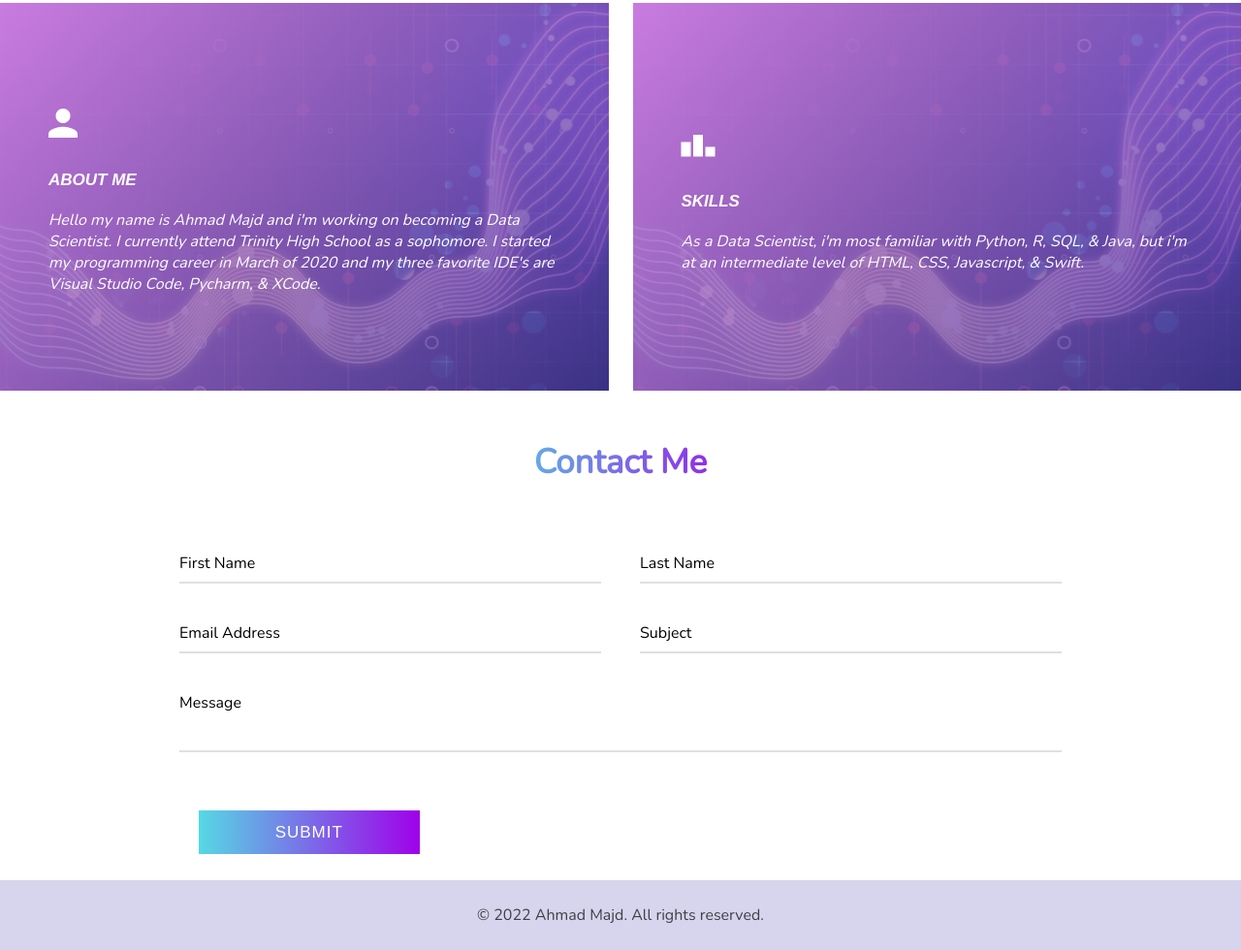
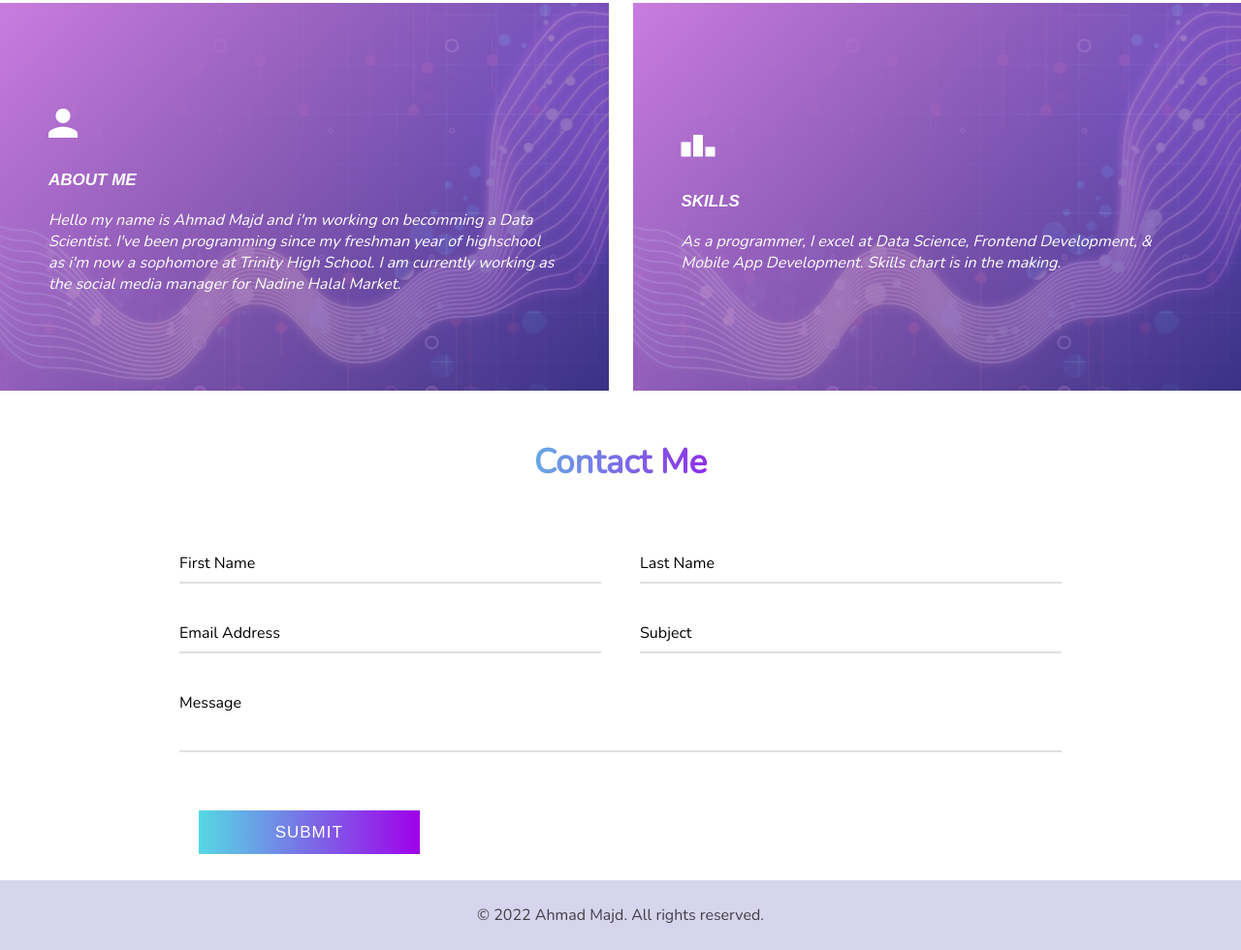
Before and after one commit to almondz17/portfolio, a plain HTML site: page index.html in a window 1280 px wide. Shown: the part 1081-2061 px from the top of the page at 97% size. Drawn offline with nearby package versions, Linux system fonts and the light colour scheme; no server answers; a web font is replaced by a local one.

Commit message:
updating about and skills description

```diff
--- a/index.html
+++ b/index.html
@@ -93,15 +93,15 @@
                         <div class="activities-grid-item about-me" id="AB">
                             <i class="icon ion-md-person">
                                 <h1 id="AB">About Me</h1>
-                                <p>Hello my name is Ahmad Majd and i'm working on becoming a Data Scientist.
-                                    I currently attend Trinity High School as a sophomore. I started my programming career in March of 2020 and my three favorite IDE's are Visual Studio Code, Pycharm, & XCode.</p>
+                                <p>Hello my name is Ahmad Majd and i'm working on becomming a Data Scientist. I've been programming since my freshman year of highschool as i'm now a sophomore at Trinity High School.
+                                I am currently working as the social media manager for Nadine Halal Market.</p>
                             </i>
                         </div>
                         <!--grid item #2-->
                         <div class="activities-grid-item skills" id="SK">
                             <i class="icon ion-md-podium SK">
                                 <h1>Skills</h1>
-                                <p>As a Data Scientist, i'm most familiar with Python, R, SQL, & Java, but i'm at an intermediate level of HTML, CSS, Javascript, & Swift.</p>
+                                <p>As a programmer, I excel at Data Science, Frontend Development, & Mobile App Development. <em>Skills chart is in the making.</em></p>
                             </i>
                         </div>
                     </div>
```
